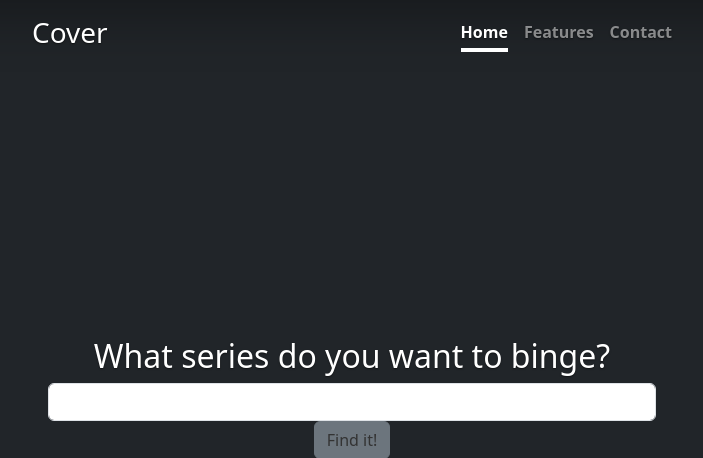
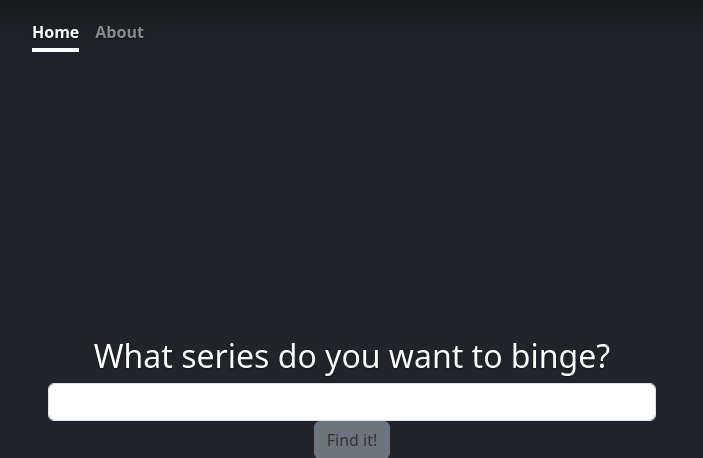
Before and after one commit to mateuszbaranczyk/binge, a Flask app: page / in a window 1280 px wide. Shown: the top 458 px of the page, without its empty margins (288-991 px from the left). Run offline with Flask 2, Linux system fonts and the light colour scheme; some libraries are stand-ins or nearby versions.

Commit message:
about page

```diff
--- a/binge/app/routes.py
+++ b/binge/app/routes.py
@@ -14,6 +14,10 @@ def main_page():
         title = form.title.data
         return redirect(url_for("title_page", title=title))
     return render_template("find.html", form=form)
+
+@app.route("/about", methods=["GET"])
+def about():
+    return render_template("about.html")
 
 
 @app.route("/title", methods=["GET", "POST"])
--- a/binge/app/templates/index.html
+++ b/binge/app/templates/index.html
@@ -40,11 +40,9 @@
 <div class="cover-container d-flex w-100 h-100 p-3 mx-auto flex-column">
   <header class="mb-auto">
     <div>
-      <h3 class="float-md-start mb-0">Cover</h3>
-      <nav class="nav nav-masthead justify-content-center float-md-end">
-        <a class="nav-link active" aria-current="page" href="#">Home</a>
-        <a class="nav-link" href="#">Features</a>
-        <a class="nav-link" href="#">Contact</a>
+      <nav class="nav nav-masthead justify-content-center float-md-start">
+        <a class="nav-link active" aria-current="page" href="{{ url_for('main_page') }}">Home</a>
+        <a class="nav-link" href="{{ url_for('about') }}">About</a>
       </nav>
     </div>
   </header>
```
Also changed, not shown: binge/app/templates/about.html (added, +7 -0 lines).
